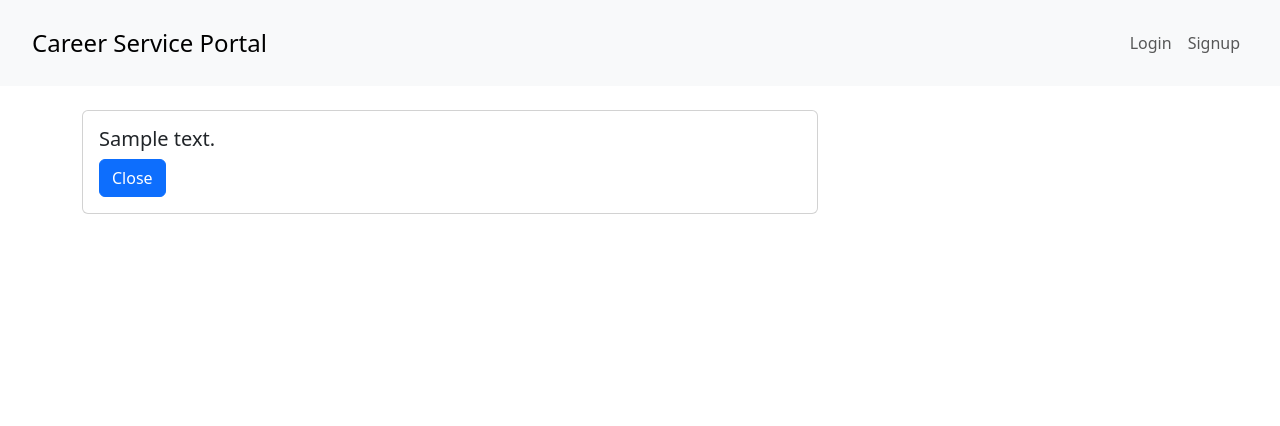
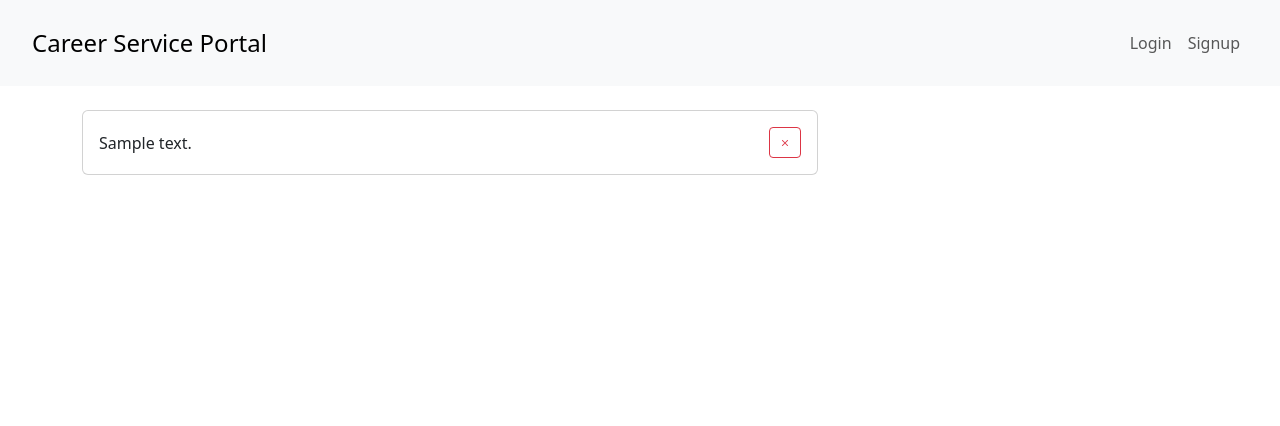
Before and after one commit to harshchauhdary/Job-Portal_SOEN6011_Summer2023, a Django app: template job_portal/templates/candidates/notifications.html in a window 1280 px wide. Shown: the top 426 px of the page. Run offline with Django 4.2, Linux system fonts and the light colour scheme; the template is opened without the code that fills it: most values are stand-ins (such as "Sample title", 1, 10 or a date in 2020); data that the repository does not hold is empty.

Commit message:
updated notification template

```diff
--- a/job_portal/templates/candidates/notifications.html
+++ b/job_portal/templates/candidates/notifications.html
@@ -2,13 +2,17 @@
 
 {% block content %}
 <div class="container">
-  <div class="row mt-4"> <!-- Add top margin to create space -->
+  <div class="row mt-4">
     {% for notification in notifications %}
-    <div class="col-md-8">
-      <div class="card mb-8">
+    <div class="col-md-8 mb-3">
+      <div class="card">
         <div class="card-body">
-          <h5 class="card-title"> {{ notification.message }} </h5>
-          <a href="close_notification/{{notification.id}}" class="btn btn-primary">Close</a>
+          <div class="d-flex justify-content-between align-items-center"> <!-- Added a flex container to align elements horizontally -->
+            <p class="mb-0"> {{ notification.message }} </p> <!-- Changed to paragraph and removed bottom margin -->
+            <a href="close_notification/{{notification.id}}" class="btn btn-outline-danger btn-sm"> <!-- Added btn-sm for a smaller button -->
+              <i class="bi bi-x"></i> <!-- Changed to X icon -->
+            </a>
+          </div>
         </div>
       </div>
     </div>
```
